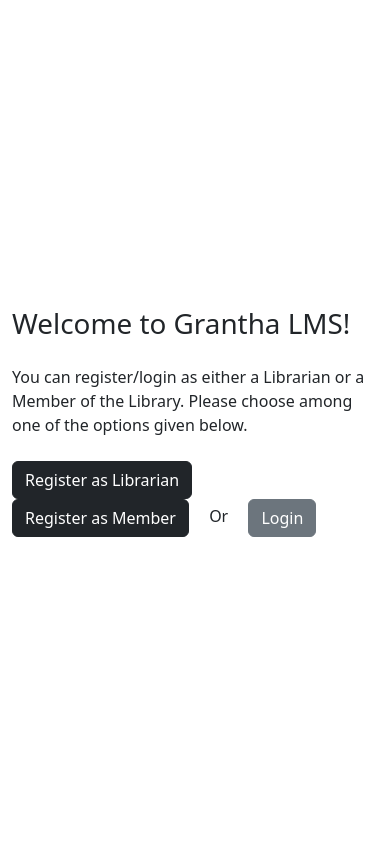
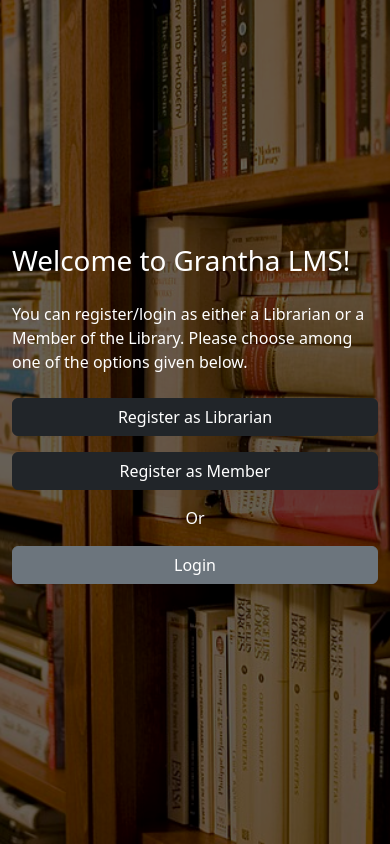
Before and after one commit to padamupreti/grantha-lms, a Django app: page /auth/ in a window 390 px wide. Run offline with Django 4.2, Linux system fonts and the light colour scheme; some libraries are stand-ins or nearby versions.

Commit message:
Added responsiveness to `authentication` app pages

```diff
--- a/authentication/templates/authentication/login.html
+++ b/authentication/templates/authentication/login.html
@@ -3,10 +3,10 @@
 {% load crispy_forms_tags %}
 
 {% block form_content %}
-<h2 class="my-4 text-center">Login</h2>
-<form method="post" class="card p-4 w-50 mx-auto mb-4">
+<h2 class="my-4 text-center">User Login</h2>
+<form method="post" class="card p-4 mx-auto mb-4">
     {% csrf_token %} {{ form|crispy }}
-    <button type="submit" class="btn btn-success w-25 mx-auto">Login</button>
+    <button type="submit" class="btn btn-success mx-auto">Login</button>
 </form>
 <p class="text-center">
     No account? You can
--- a/authentication/templates/authentication/login_or_register.html
+++ b/authentication/templates/authentication/login_or_register.html
@@ -1,30 +1,40 @@
-{% extends 'base.html' %} {% block content %}
+{% extends 'base.html' %}
+
+{% load static %}
+
+{% block head %}
+<link rel="stylesheet" href="{% static 'custom/css/landing.css' %}" />
+{% endblock %}
+
+{% block content %}
+<div class="overlay text-white">
     <div class="container d-flex flex-column justify-content-center vh-100">
         <h1 class="mb-4">Welcome to Grantha LMS!</h1>
         <p class="mb-4">
-        You can register/login as either a Librarian or a Member of the Library.
-        Please choose among one of the options given below.
+            You can register/login as either a Librarian or a Member of the
+            Library. Please choose among one of the options given below.
         </p>
-    <div>
+        <div class="d-flex flex-column align-items-md-baseline flex-md-row">
             <a
                 href="{% url 'authentication:register-librarian' %}"
                 role="button"
-            class="btn btn-dark me-3"
+                class="btn btn-dark mb-3 my-md-0 me-md-3"
                 >Register as Librarian</a
             >
             <a
                 href="{% url 'authentication:register-member' %}"
                 role="button"
-            class="btn btn-dark me-3"
+                class="btn btn-dark mb-3 my-md-0 me-md-3"
                 >Register as Member</a
             >
-        <span class="me-3">Or</span>
+            <span class="text-center mb-3 my-md-0 me-md-3">Or</span>
             <a
                 href="{% url 'authentication:login' %}"
                 role="button"
-            class="btn btn-secondary me-3"
+                class="btn btn-secondary mb-3 my-md-0 me-md-3"
                 >Login</a
             >
         </div>
     </div>
+</div>
 {% endblock %}
--- a/authentication/templates/authentication/register.html
+++ b/authentication/templates/authentication/register.html
@@ -3,10 +3,10 @@
 {% load crispy_forms_tags %}
 
 {% block form_content %}
-<h2 class="my-4 text-center">Register as a {{ user_type }}</h2>
-<form method="post" class="card p-4 w-50 mx-auto mb-4">
+<h2 class="my-4 text-center">{{ user_type }} Registration</h2>
+<form method="post" class="card p-4 mx-auto mb-4">
     {% csrf_token %} {{ form|crispy }}
-    <button type="submit" class="btn btn-success w-25 mx-auto">Register</button>
+    <button type="submit" class="btn btn-success mx-auto">Register</button>
 </form>
 <p class="text-center">
     Already have an account? Proceed to
--- a/lms/settings.py
+++ b/lms/settings.py
@@ -122,7 +122,7 @@ USE_TZ = True
 
 STATIC_URL = 'static/'
 STATICFILES_DIRS = [
-    BASE_DIR / "static"
+    BASE_DIR / 'static'
 ]
 
 # Default primary key field type
--- /dev/null
+++ b/static/custom/css/landing.css
@@ -0,0 +1,8 @@
+body {
+    background: url('/static/custom/images/bookshelf.jpg') no-repeat
+        center/cover;
+}
+
+.overlay {
+    background: rgba(0, 0, 0, 0.6);
+}
--- a/templates/base.html
+++ b/templates/base.html
@@ -10,6 +10,7 @@
             rel="stylesheet"
             href="{% static 'bootstrap-5.3.0-dist/css/bootstrap.min.css' %}"
         />
+        {% block head %}{% endblock %}
     </head>
     <body>
         {% if user.is_authenticated %} {% include 'header.html' %} {% endif %}
```
Also changed, not shown: static/custom/images/bookshelf.jpg (added). Lines whose indentation alone changed are shown as unchanged.
